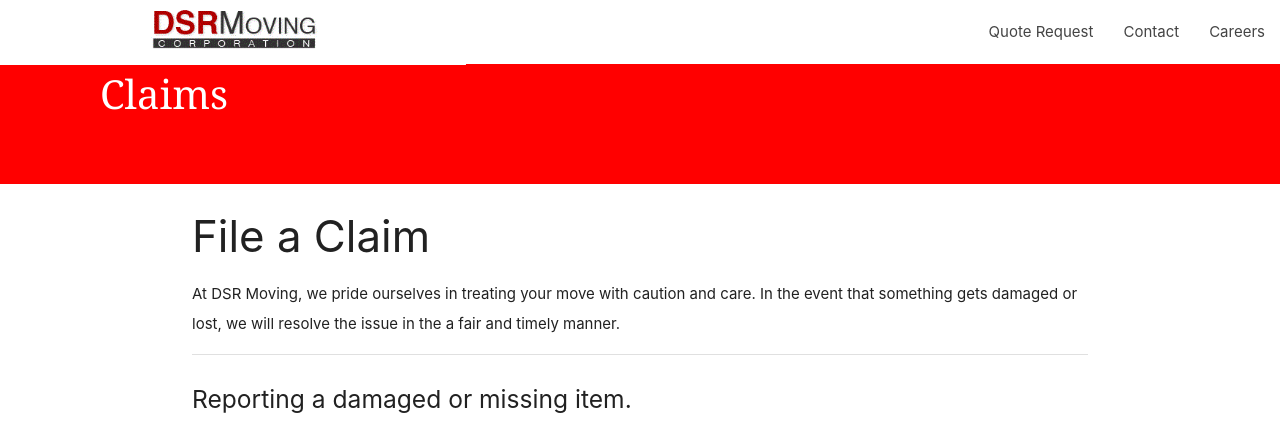
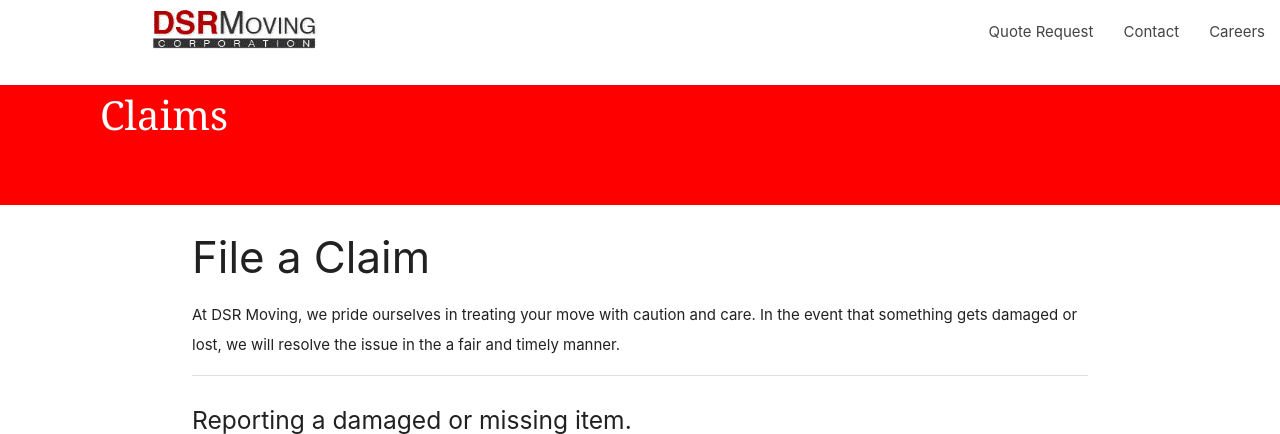
Before and after one commit to lamanaml/dsrmoving, a PHP site: page /claims.php in a window 1280 px wide. Shown: the top 434 px of the page. Run offline with PHP 8.4, Linux system fonts and the light colour scheme; some libraries are stand-ins or nearby versions.

Commit message:
updated nav

```diff
--- a/assets/css/style.css
+++ b/assets/css/style.css
@@ -37,7 +37,11 @@ nav .brand-logo {
   color: white;
 }
 
+.white {
+    width: 100%;
+    height: 85px;
 
+}
 
 .page-title-container {
 background-color: red;
```
Also changed, not shown: footer.html (line endings or trailing spaces).
